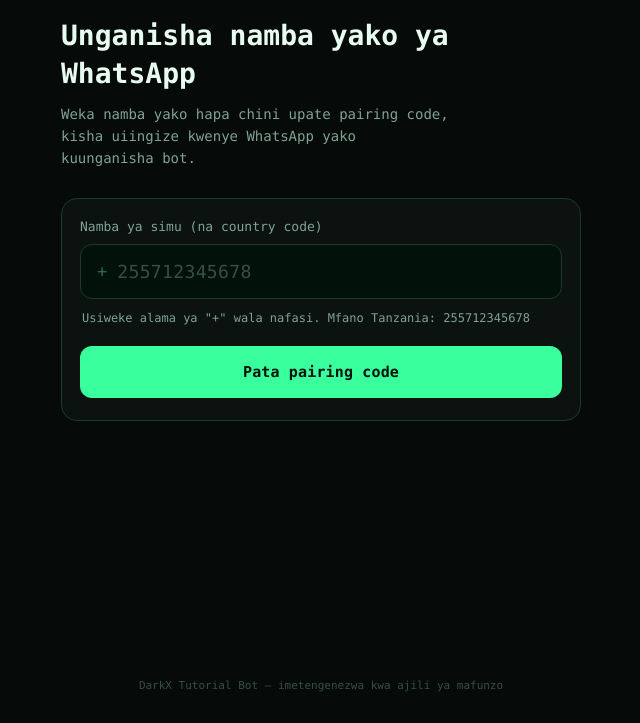
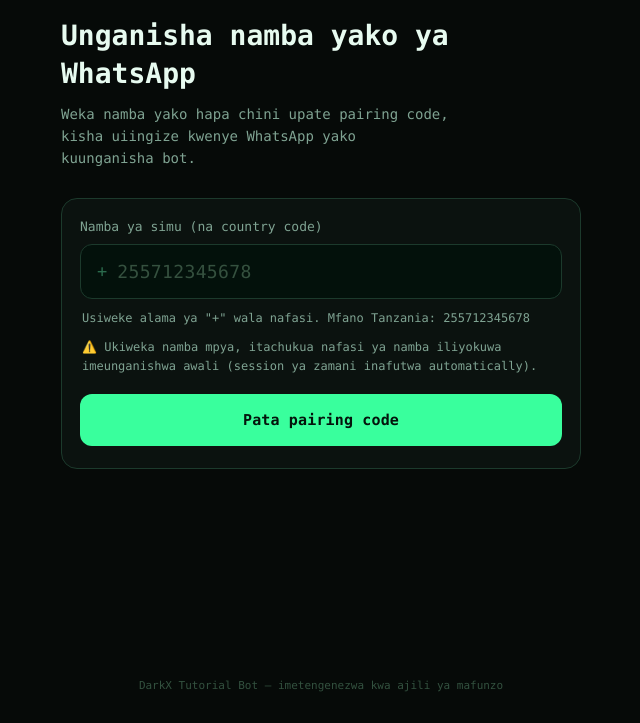
Before and after one commit to darkxtechzone-oss/BASE, a website: page public/index.html in a window 1280 px wide. Shown: the part 77-800 px from the top of the page, without its empty margins (319-959 px from the left). Drawn offline with Linux system fonts and the light colour scheme.

Commit message:
Update index.html

```diff
--- a/public/index.html
+++ b/public/index.html
@@ -318,6 +318,7 @@
         <input type="tel" id="number" placeholder="255712345678" autocomplete="off" inputmode="numeric" />
       </div>
       <p class="hint">Usiweke alama ya "+" wala nafasi. Mfano Tanzania: 255712345678</p>
+      <p class="hint">⚠️ Ukiweka namba mpya, itachukua nafasi ya namba iliyokuwa imeunganishwa awali (session ya zamani inafutwa automatically).</p>
 
       <button id="pairBtn" type="button">Pata pairing code</button>
 
```
